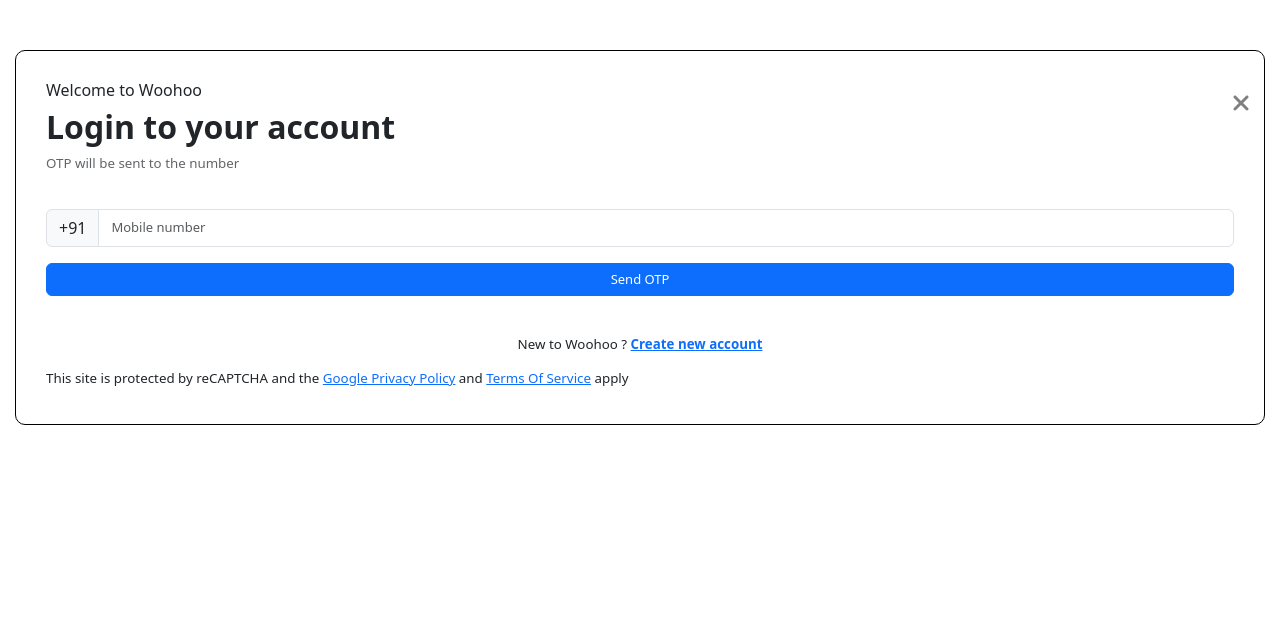
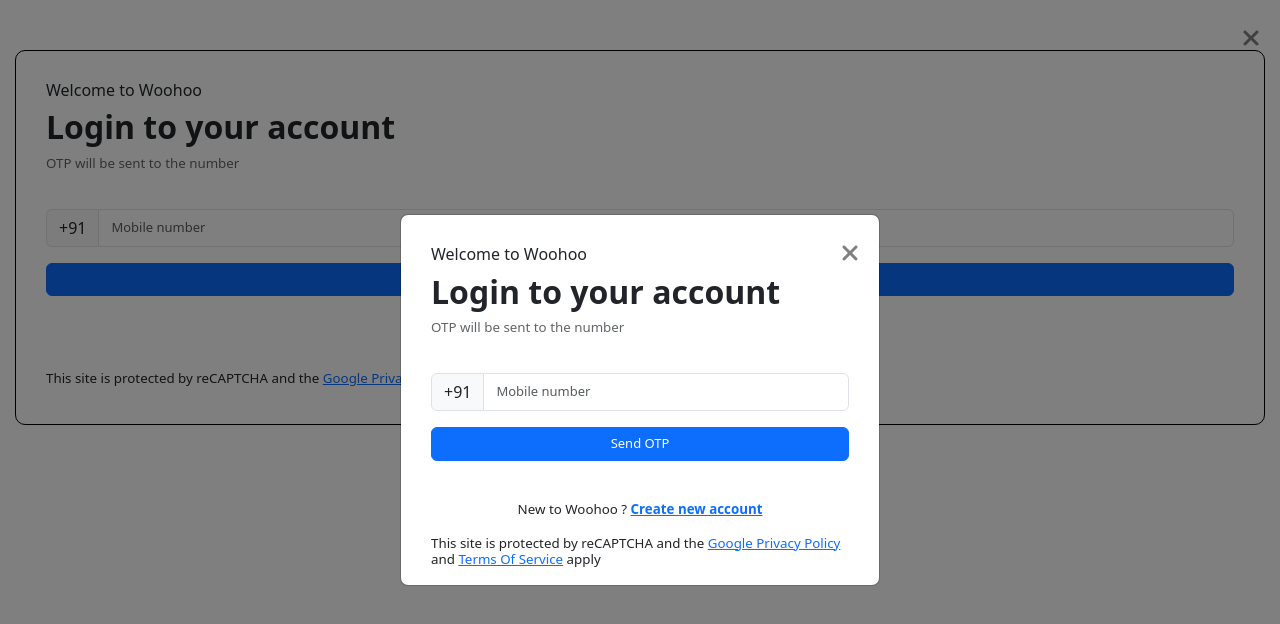
Before and after one commit to dranzor4/giftcard, a React (Create React App) app: page /login in a window 1280 px wide. Shown: the top 624 px of the page. Built offline with nearby package versions, Linux system fonts and the light colour scheme; the HTML template or start-up script is replaced by a standard one.

Commit message:
Your commit message

```diff
--- /dev/null
+++ b/src/components/loginModal/LoginModalComp.js
@@ -0,0 +1,92 @@
+import React, { useState } from "react";
+import {
+  Modal as BootstrapModal,
+  Button,
+  Form,
+  InputGroup,
+} from "react-bootstrap";
+import { FontAwesomeIcon } from "@fortawesome/react-fontawesome";
+import { faTimes } from "@fortawesome/free-solid-svg-icons";
+import "./login.css";
+
+const LoginModalComp = ({ show, handleClose }) => {
+  const [isMobileValid, setIsMobileValid] = useState(true);
+  const [mobileNumber, setMobileNumber] = useState("");
+
+  const handleSendOTP = () => {
+    if (mobileNumber.length === 10) {
+      // Here you would typically send the OTP to the entered mobile number
+      console.log("Sending OTP...");
+    } else {
+      setIsMobileValid(false);
+    }
+  };
+
+  const handleMobileNumberChange = (e) => {
+    setMobileNumber(e.target.value);
+    setIsMobileValid(true);
+  };
+
+  return (
+    <BootstrapModal show={show} onHide={handleClose} centered >
+      <div className="modall-content">
+        <div className="close-icon" onClick={handleClose}>
+          <FontAwesomeIcon icon={faTimes} />
+        </div>
+        <div style={{ marginTop: "20px" }}>
+          <h6>Welcome to Woohoo</h6>
+          <h2>
+            <b>Login to your account</b>
+          </h2>
+          <h6 className="login-h6-style" style={{ opacity: "0.7" }}>
+            OTP will be sent to the number
+          </h6>
+        </div>
+
+        <Form className="login-form">
+          <InputGroup className="mb-3">
+            <InputGroup.Text id="mobile-prefix">+91</InputGroup.Text>
+            <Form.Control
+              type="tel"
+              placeholder="Mobile number"
+              aria-label="Mobile Number"
+              aria-describedby="mobile-prefix"
+              style={{ fontSize: "small" }}
+              value={mobileNumber}
+              onChange={handleMobileNumberChange}
+            />
+          </InputGroup>
+          {!isMobileValid && (
+            <div style={{ marginTop: "10px", color: "red" }}>
+              Please enter a valid 10-digit mobile number.
+            </div>
+          )}
+          <Button
+            variant="primary"
+            className="custom-width-btn"
+            onClick={handleSendOTP}
+          >
+            Send OTP
+          </Button>
+        </Form>
+        <div style={{ marginTop: "30px" }}>
+          <div className="form-footer">
+            <h6 className="login-h6-style">
+              New to Woohoo ?{" "}
+              <a href="#" to="/create-account">
+                <b>Create new account</b>
+              </a>
+            </h6>
+          </div>
+          <h6 className="login-h6-style">
+            This site is protected by reCAPTCHA and the{" "}
+            <a href="#" to="/privacy-policy"> Google Privacy Policy</a> and{" "}
+            <a href="#" to="/terms-of-service"> Terms Of Service</a> apply
+          </h6>
+        </div>
+      </div>
+    </BootstrapModal>
+  );
+};
+
+export default LoginModalComp;
--- /dev/null
+++ b/src/components/loginModal/login.css
@@ -0,0 +1,43 @@
+.modall-content {
+  padding: 10px;
+  margin-left: 20px;
+  margin-right: 20px;
+}
+
+.modal-content{
+  margin: 10px !important;
+}
+
+
+.login-form{
+padding-top: 30px;
+}
+
+.custom-width-btn{
+width: 100%;
+font-size: small !important;
+}
+
+.login-h6-style{
+font-weight: 400;
+font-size: smaller;
+}
+
+.form-footer{
+text-align: center;
+padding: 10px 0px 10px 0px;
+}
+
+.close-icon {
+position: absolute;
+right: 20px;
+cursor: pointer;
+top: 20px;
+font-size: 1.5rem;
+color: gray; /* Adjust the color as needed */
+/* float: right; */
+}
+
+/* .open{
+display: block;
+} */
--- a/src/layout/Layout.jsx
+++ b/src/layout/Layout.jsx
@@ -1,10 +1,17 @@
-import React from "react";
+import React, { useState } from "react";
 import Header from "../components/header/Header";
 import Routers from "../routes/Routes";
+import LoginModalComp from "../components/loginModal/LoginModalComp";
 
 const Layout = () => {
+  const [showModal, setShowModal] = useState(true);
+
+  const handleCloseModal = () => {
+    setShowModal(false);
+  };
   return (
     <>
+    <LoginModalComp show={showModal} handleClose={handleCloseModal} />
       <Header />
       <Routers />
     </>
```
